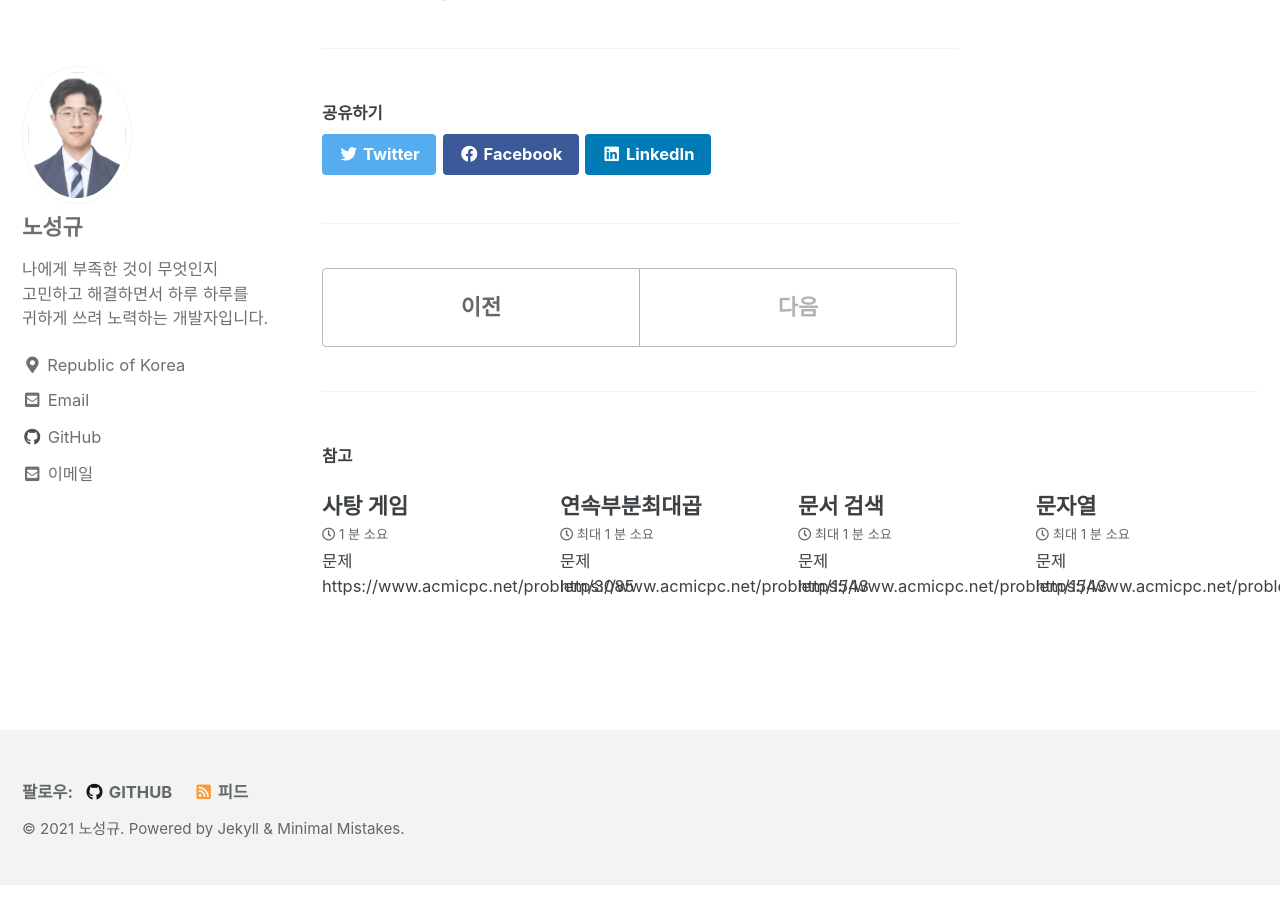
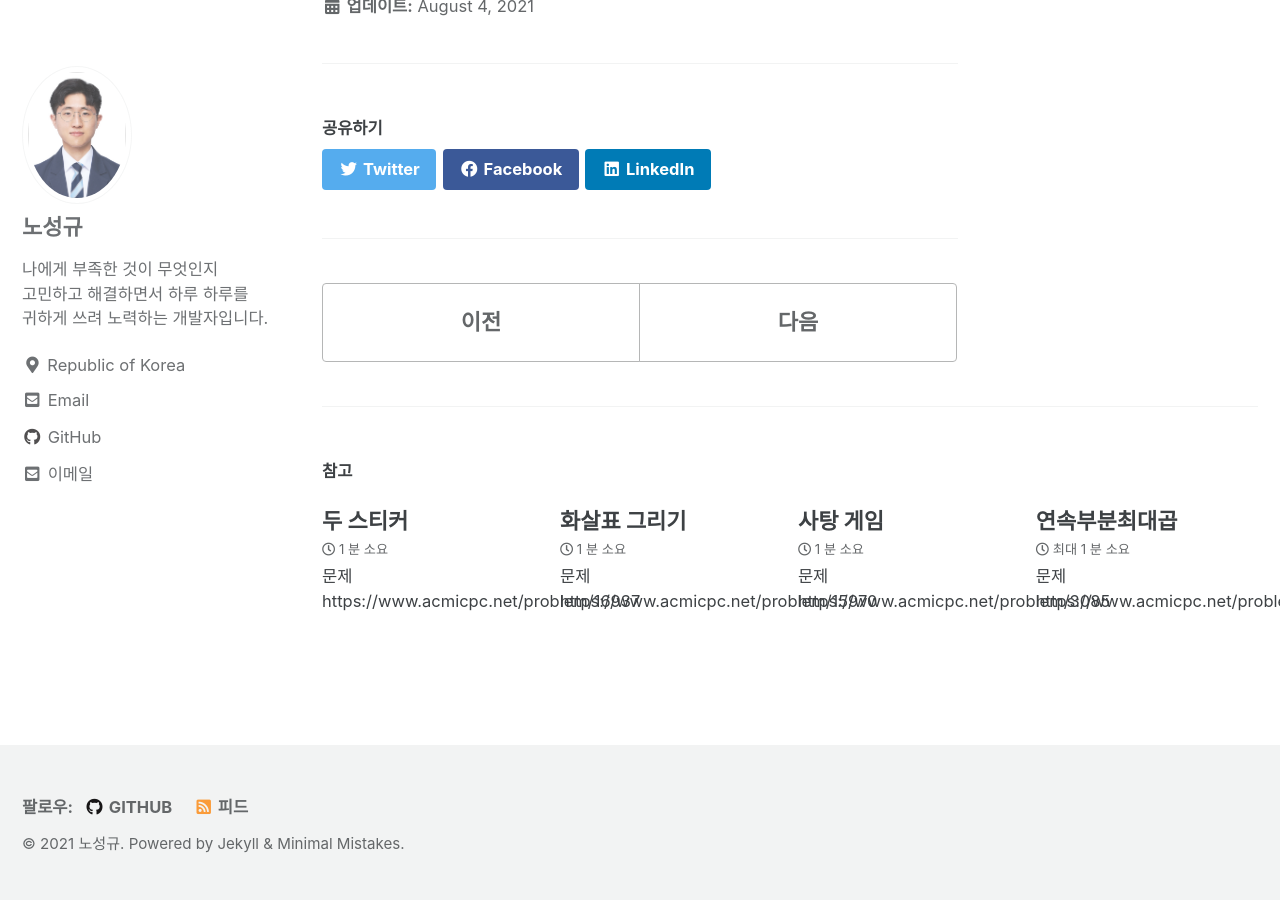
Before and after one commit to nsnnsn12/nsnnsn12.github.io, a Jekyll site: the page built from _til/2021-08-04-til.md, in a window 1280 px wide and 900 px high, scrolled down 1953 px. Built offline with Jekyll 4.4.1, drawn with Linux system fonts in a browser that asks for light colours; cached includes are drawn as plain includes; part of the change alters nothing that is shown.

Commit message:
add 2021-08-05 til in my blog and conding-test post

````diff
--- /dev/null
+++ b/_posts/coding-test/2021-08-05-bruteForce-ex11.md
@@ -0,0 +1,76 @@
+---
+title: '화살표 그리기'
+layout: single
+author_profile: true
+read_time: true
+comments: true
+share: true
+related: true
+categories:
+- CodingTest
+
+# table of contents
+toc: true # 오른쪽 부분에 목차를 자동 생성해준다.
+toc_label: "table of content" # toc 이름 설정
+toc_icon: "bars" # 아이콘 설정
+toc_sticky: true # 마우스 스크롤과 함께 내려갈 것인지 설정
+---
+
+## 문제
+<a href="https://www.acmicpc.net/problem/15970" target="_blank">https://www.acmicpc.net/problem/15970</a>
+
+## 풀이
+### 문제의 추상화
+1. n개의 위치가 있고 각 위치에 존재하는 점은 1~n까지의 색깔 종류 중 하나를 가진다.
+2. 각 점을 연결한다. 단 같은 색깔의 점 중 가장 가까운 거리의 점을 연결한다.
+3. 각 점의 길이를 더하여 합을 출력하라.
+
+### 제한 사항
+위치:x, 색깔 y
+0 ≤ x ≤ 100000, 1 ≤ y ≤ N
+
+### 문제의 계획
+색깔 n개의 대한 위치 정보 리스트를 만든다.
+위치 정보에 해당하는 동일 색깔의 위치 정보와만 비교하여 최소 거리를 찾는다.
+
+### 코드
+```java
+public ArrayList<ArrayList<Integer>> colorInfo = new ArrayList<ArrayList<Integer>>();
+public int[][] positionList;
+public final int INF = (int)1e9;
+
+public int result() {
+    int rel = 0;
+    for(int[] positionInfo : positionList) {
+        int minDistance = INF;
+        int position = positionInfo[0];
+        int color = positionInfo[1];
+        for(int equalsColor : colorInfo.get(color)) {
+            int distance = position - equalsColor;
+            if(distance == 0) continue;
+            if(distance < 0) distance *= -1;
+            minDistance = Math.min(minDistance, distance);
+        }
+        rel += minDistance;
+    }
+    return rel;
+}
+
+public int reculsion(int depth, int n) {
+    if(depth == n) return 0;
+
+    int[] positionInfo = positionList[depth];
+
+    int minDistance = INF;
+    int position = positionInfo[0];
+    int color = positionInfo[1];
+    for(int equalsColor : colorInfo.get(color)) {
+        int distance = position - equalsColor;
+        if(distance == 0) continue;
+        if(distance < 0) distance *= -1;
+        minDistance = Math.min(minDistance, distance);
+    }
+
+    return minDistance + reculsion(depth+1, n);
+}
+```
--- /dev/null
+++ b/_posts/coding-test/2021-08-05-bruteForce-ex12.md
@@ -0,0 +1,98 @@
+---
+title: '두 스티커'
+layout: single
+author_profile: true
+read_time: true
+comments: true
+share: true
+related: true
+categories:
+- CodingTest
+
+# table of contents
+toc: true # 오른쪽 부분에 목차를 자동 생성해준다.
+toc_label: "table of content" # toc 이름 설정
+toc_icon: "bars" # 아이콘 설정
+toc_sticky: true # 마우스 스크롤과 함께 내려갈 것인지 설정
+---
+
+## 문제
+<a href="https://www.acmicpc.net/problem/16937" target="_blank">https://www.acmicpc.net/problem/16937</a>
+
+## 풀이
+### 문제의 추상화
+1. h*w 크기인 사각형 안의 두 개의 사각형을 넣는다 했을 때 최댓값을 출력하라.
+2. 붙이는 사각형은 n개가 주어진다.
+3. 붙일 때 90도 회전이 가능하며 맵을 벗어나거나 두개의 사각형이 겹쳐서는 안 된다.
+
+### 제한 사항
+1 ≤ H, W, N ≤ 100
+1 ≤ Ri, Ci ≤ 100
+
+### 문제의 계획
+n이 백이라 했을 때 2개로 조합할 수 있는 경우의 수는 4950
+오른쪽 혹은 아래로 붙이는 경우
+90도로 회전하는 경우 회전하지 않는 경우(스티커 두개의 다 해당)
+4950 * 2 * 4 = 39600
+
+### 코드
+```java
+public int[][] stickerList;
+public int h;
+public int w;
+public int n;
+public int result(int depth) {
+    if(depth == n) return 0;
+
+    int rel = 0;
+    int fh = stickerList[depth][0];
+    int fw = stickerList[depth][1];
+    int ftotal = fh * fw;
+
+    for(int i = depth+1; i < n; i++) {
+        int rh = stickerList[i][0];
+        int rw = stickerList[i][1];
+        int total = (rh * rw) + ftotal;
+
+        if(isBuilt(fh, fw, rh, rw)) {
+            rel = Math.max(rel, total);
+            continue;
+        }
+
+        //기준 값을 90도로 회전하는 경우
+        if(isBuilt(fw, fh, rh, rw)) {
+            rel = Math.max(rel, total);
+            continue;
+        }
+
+        //둘다 회전하는 경우
+        if(isBuilt(fw, fh, rw, rh)) {
+            rel = Math.max(rel, total);
+            continue;
+        }
+        //상대 값만 90도로 회전하는 경우
+        if(isBuilt(fh, fw, rw, rh)) {
+            rel = Math.max(rel, total);
+            continue;
+        }
+    }
+
+    return Math.max(rel, result(depth + 1));
+}
+
+public boolean isBuilt(int fh, int fw, int rh, int rw) {
+    int totalH = 0;
+    int totalW = 0;
+    //오른쪽으로 붙였을 경우
+    totalH = Math.max(fh, rh);
+    totalW = fw + rw;
+    if(totalH <= h && totalW <= w) return true;
+
+    //아래로 붙였을 경우
+    totalH = fh+rh;
+    totalW = Math.max(fw, rw);
+    if(totalH <= h && totalW <= w) return true;
+
+    return false;
+}
+```
--- a/_til/2021-08-04-til.md
+++ b/_til/2021-08-04-til.md
@@ -18,7 +18,7 @@ ex)n까지의 합을 구하는 것을 분할 정복으로 푼다고 했을 때
 <a href="https://nsnnsn12.github.io/codingtest/bruteForce-ex10/" target="_blank">https://nsnnsn12.github.io/codingtest/bruteForce-ex10/</a>
 
 ### 3)새벽 헬스 완료 및 달리기 완료
-<img src="/assets/images/run/20210728.jpg" width="40%" height="30%">
+<img src="/assets/images/run/20210804.jpg" width="40%" height="30%">
 
 ### 4)영어공부
 #### 동사구란?
--- /dev/null
+++ b/_til/2021-08-05-til.md
@@ -0,0 +1,42 @@
+---
+title: '2021-08-05'
+layout: single
+author_profile: true
+read_time: true
+comments: true
+share: true
+related: true
+---
+### 1)분할 정복 알고리즘 공부
+#### 분할 방식의 따른 알고리즘
+같은 분할정복 알고리즘을 사용하여 문제를 해결한다고 해도 어떤 방식으로 분할과 병합을 하느냐에 따라 다른 알고리즘이 될 수 있다.
+ex)병합 정렬과 퀵 정렬
+1. 병합 정렬 ⇒ 분할 방식이 그냥 절반으로 나누면 되기 때문에 O(1)시간이 걸린다. 그러나 나눠서 정렬한 배열들을 하나의 배열로 합치기 위해 병합 과정을 실행해야 한다. 여기에서 O(n)시간이 걸린다.
+
+2. 퀵정렬 ⇒ 분할 시 피벗값을 기준으로 작은 수를 왼쪽으로, 큰 것은 오른쪽으로 가게끔 분할한다. 고로 어떤 기준을 선택하느냐에 따라 비효율적인 분할을 불러 올 수 있지만 별도의 병합 작업이 필요없다.
+
+병합 정렬 : 분할 = O(1), 병합 = O(n)
+퀵 정렬 : 분할 = O(n), 병합 = O(1)
+
+### 2)완전탐색 2문제 풀기 완료
+<a href="https://nsnnsn12.github.io/codingtest/bruteForce-ex11/" target="_blank">https://nsnnsn12.github.io/codingtest/bruteForce-ex11/</a>
+
+<a href="https://nsnnsn12.github.io/codingtest/bruteForce-ex12/" target="_blank">https://nsnnsn12.github.io/codingtest/bruteForce-ex12/</a>
+
+### 3)새벽 헬스 완료 및 달리기 완료
+<img src="/assets/images/run/20210805.jpg" width="40%" height="30%">
+
+### 4)영어공부
+#### 시제표
+
+||과거|현재|미래|
+|:---:|:---:|:---:|:---:|
+|시제| VR+ed | VR(es) | will + VR|
+||~했었다|~한다|~할 것이다|
+|진행| (was, were) + V-ing | (am, is, are) + V-ing | will + V-ing|
+||~하고 있었다|~하고 있다|~하고 있을 것이다|
+|완료| had+pp | (have, has) + pp | will have + pp|
+||더 과거 -> 기준이 되는 과거|과거 -> 현재|현재 -> 미래|
+|완료진행| had been v-ing | (have, has) been v-ing | will have v-ing|
+
+완료진행은 완료보다 기준 시점에 더 영향을 미쳤다는 것을 강조한다.
````
Also changed, not shown: 1 other file.
